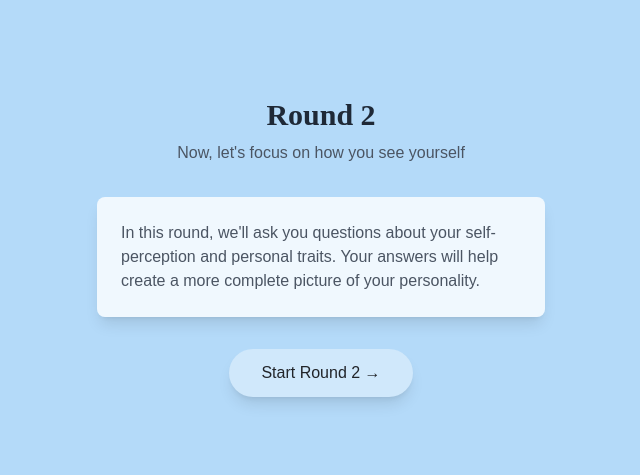
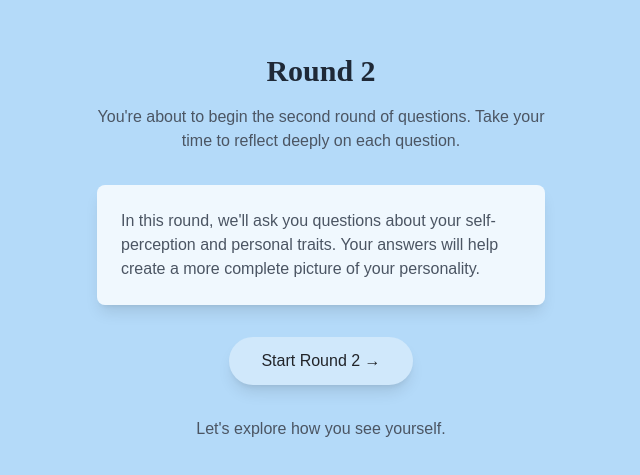
Before and after one commit to hajoon00/blue-in-pink, a Next.js app: page /questions/round2 in a window 1280 px wide. Shown: the part 153-628 px from the top of the page, without its empty margins (319-959 px from the left). Built offline with nearby package versions, Linux system fonts and the light colour scheme; a web font is replaced by a local one.

Commit message:
fixed some errors

```diff
--- a/src/app/questions/round2/page.tsx
+++ b/src/app/questions/round2/page.tsx
@@ -10,8 +10,9 @@ export default function Round2Start() {
           <h1 className="text-3xl font-bold text-gray-800 font-['Octarine_Bold']">
             Round 2
           </h1>
-          <p className="text-gray-600 mt-2">
-            Now, let's focus on how you see yourself
+          <p className="text-gray-600 mt-4">
+            You&apos;re about to begin the second round of questions. Take your
+            time to reflect deeply on each question.
           </p>
         </div>
 
@@ -31,6 +32,12 @@ export default function Round2Start() {
             Start Round 2 →
           </Link>
         </div>
+
+        <div className="text-center">
+          <p className="text-gray-600 mt-2">
+            Let&apos;s explore how you see yourself.
+          </p>
+        </div>
       </div>
     </main>
   );
```
